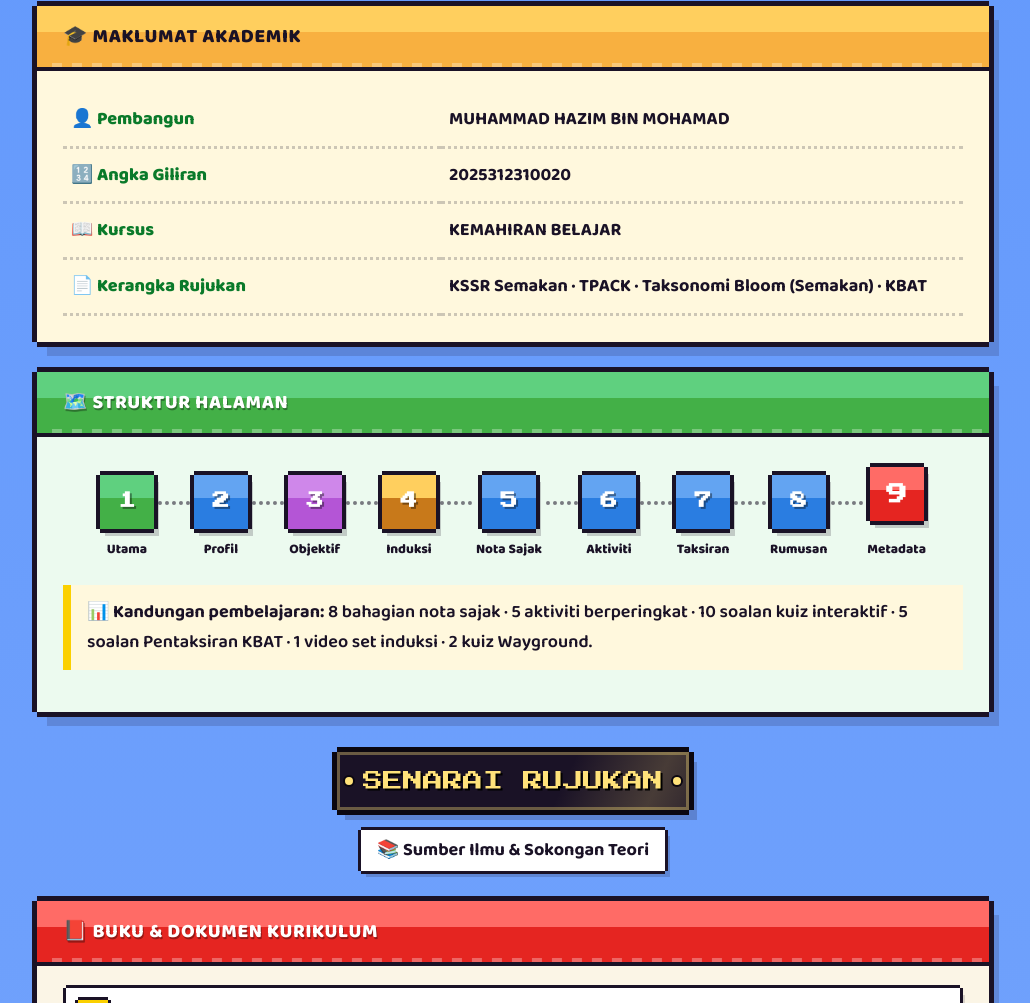
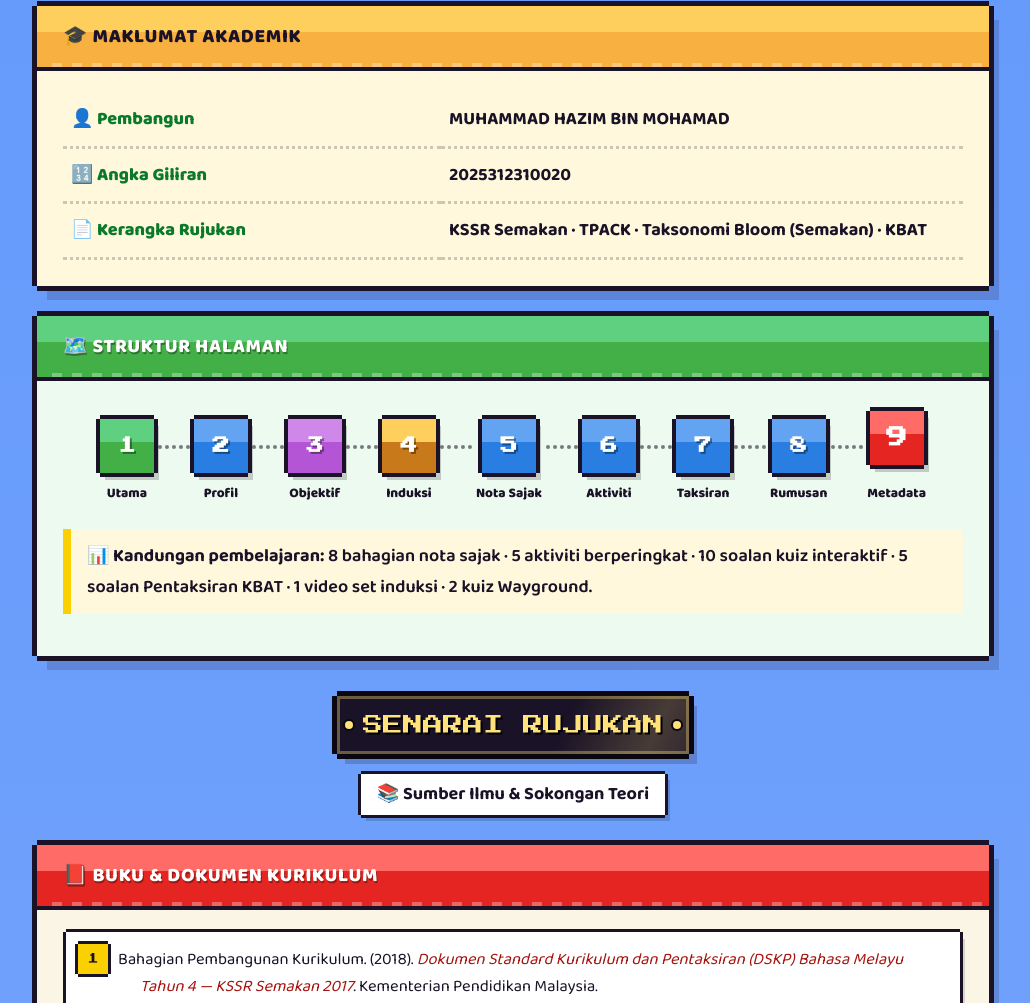
Before and after one commit to hazimmohd016-create/dunia-sajak, a plain HTML site: page metadata.html in a window 1280 px wide. Shown: the part 1082-2085 px from the top of the page, without its empty margins (127-1157 px from the left). Drawn offline with Linux system fonts and the light colour scheme.

Commit message:
Buang baris Kursus dalam Maklumat Akademik (Metadata)
Co-Authored-By: Claude Fable 5 <noreply@anthropic.com>

```diff
--- a/metadata.html
+++ b/metadata.html
@@ -80,7 +80,6 @@
     <table class="profile-table">
       <tr><td class="k">👤 Pembangun</td><td class="v">MUHAMMAD HAZIM BIN MOHAMAD</td></tr>
       <tr><td class="k">🔢 Angka Giliran</td><td class="v">2025312310020</td></tr>
-      <tr><td class="k">📖 Kursus</td><td class="v">KEMAHIRAN BELAJAR</td></tr>
       <tr><td class="k">📄 Kerangka Rujukan</td><td class="v">KSSR Semakan · TPACK · Taksonomi Bloom (Semakan) · KBAT</td></tr>
     </table>
   </section>
```
